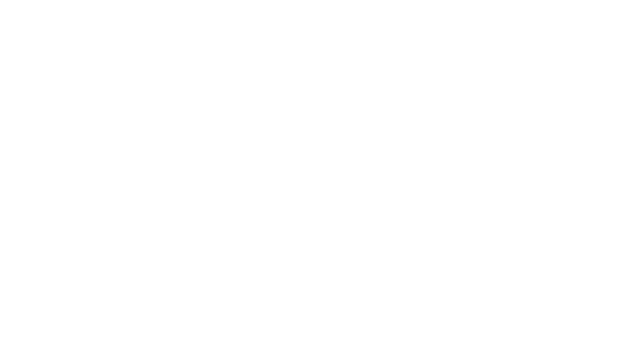
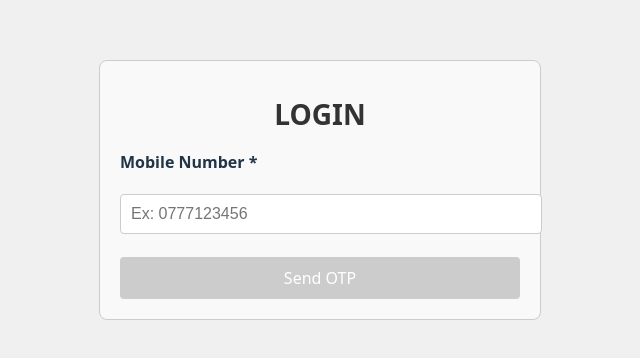
Before and after one commit to kautham28/SIT, a React (Vite) app in the folder Frontend/: page /login in a window 1280 px wide. Before the commit this address had no page. Shown: the part 210-568 px from the top of the page, without its empty margins (320-960 px from the left). Built offline with nearby package versions, Linux system fonts and the light colour scheme.

Commit message:
Login and otp page

```diff
--- a/Frontend/src/App.jsx
+++ b/Frontend/src/App.jsx
@@ -2,6 +2,7 @@ import React from 'react';
 import { BrowserRouter as Router, Routes, Route } from 'react-router-dom';
 import Registration from './pages/Registration/Registration';
 import RegistrationVehicle from './pages/RegistrationVehicle/RegistrationVehicle';
+import Login from './pages/Login/Login';
 
 function App() {
   return (
@@ -9,6 +10,7 @@ function App() {
       <Routes>
         <Route path="/" element={<Registration />} />
         <Route path="/registration-vehicle" element={<RegistrationVehicle />} />
+        <Route path="/login" element={<Login />} />
       </Routes>
     </Router>
   );
--- /dev/null
+++ b/Frontend/src/pages/Login/Login.css
@@ -0,0 +1,59 @@
+body {
+  display: flex;
+  justify-content: center;
+  align-items: center;
+  height: 100vh;
+  margin: 0;
+  background-color: #f0f0f0;
+}
+
+.login-container {
+  width: 400px;
+  margin: 0 auto;
+  padding: 20px;
+  text-align: center;
+  border: 1px solid #ccc;
+  border-radius: 8px;
+  background-color: #f9f9f9;
+}
+
+h1 {
+  margin-bottom: 20px;
+}
+
+.login-form, .otp-form {
+  display: flex;
+  flex-direction: column;
+  gap: 15px;
+}
+
+label {
+  font-weight: bold;
+  text-align: left;
+}
+
+input {
+  padding: 10px;
+  font-size: 16px;
+  border: 1px solid #ccc;
+  border-radius: 4px;
+}
+
+button {
+  padding: 10px;
+  font-size: 16px;
+  color: #fff;
+  background-color: #007bff;
+  border: none;
+  border-radius: 4px;
+  cursor: pointer;
+}
+
+button:disabled {
+  background-color: #ccc;
+  cursor: not-allowed;
+}
+
+button:not(:disabled):hover {
+  background-color: #0056b3;
+}
--- /dev/null
+++ b/Frontend/src/pages/Login/Login.jsx
@@ -0,0 +1,54 @@
+import React, { useState } from 'react';
+import './Login.css';
+
+const Login = () => {
+  const [mobileNumber, setMobileNumber] = useState('');
+  const [otp, setOtp] = useState('');
+  const [otpSent, setOtpSent] = useState(false);
+
+  const handleSendOtp = () => {
+    // Logic to send OTP
+    setOtpSent(true);
+  };
+
+  const handleLogin = () => {
+    // Logic to verify OTP and log in
+  };
+
+  return (
+    <div className="login-container">
+      <h1>LOGIN</h1>
+      {!otpSent ? (
+        <div className="login-form">
+          <label htmlFor="mobileNumber">Mobile Number *</label>
+          <input
+            type="text"
+            id="mobileNumber"
+            placeholder="Ex: 0777123456"
+            value={mobileNumber}
+            onChange={(e) => setMobileNumber(e.target.value)}
+          />
+          <button onClick={handleSendOtp} disabled={!mobileNumber}>
+            Send OTP
+          </button>
+        </div>
+      ) : (
+        <div className="otp-form">
+          <p>Enter the 6 digit OTP number sent to mobile {mobileNumber} *</p>
+          <input
+            type="text"
+            placeholder="Enter OTP"
+            value={otp}
+            onChange={(e) => setOtp(e.target.value)}
+          />
+          <button onClick={handleLogin} disabled={!otp}>
+            Login
+          </button>
+          <button onClick={() => setOtpSent(false)}>Resend OTP</button>
+        </div>
+      )}
+    </div>
+  );
+};
+
+export default Login;
```
